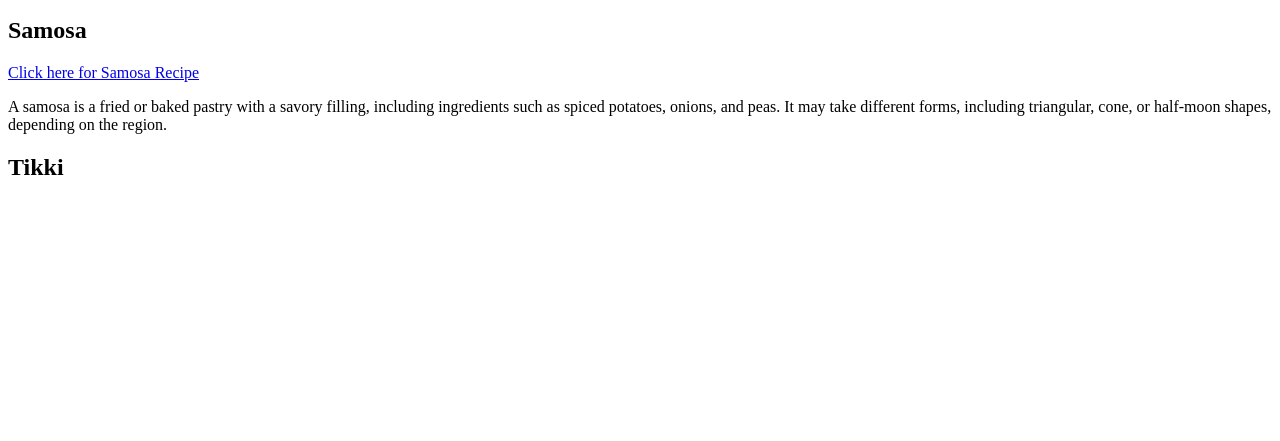
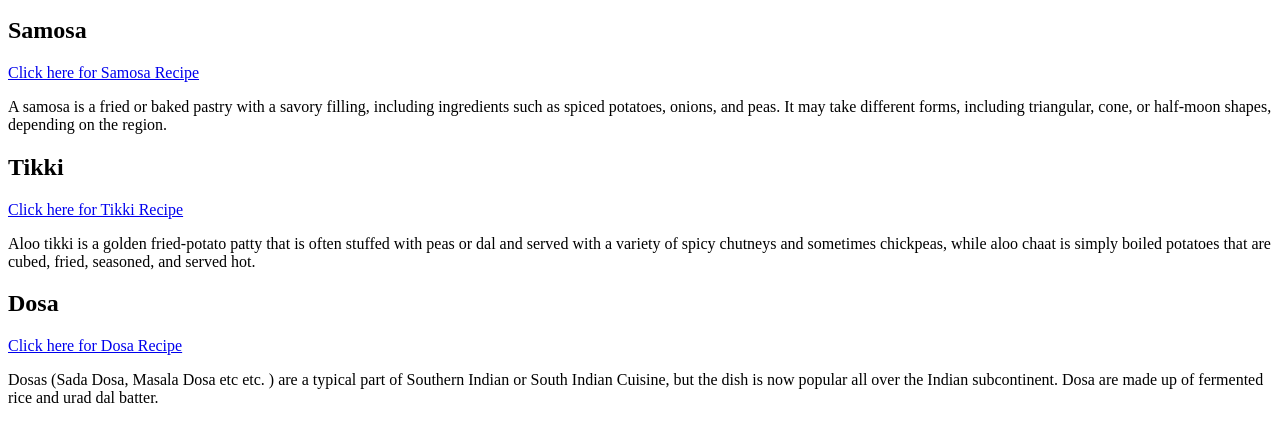
Before and after one commit to megumi30/Recipe-Book, a plain HTML site: page index.html in a window 1280 px wide. Shown: the part 101-542 px from the top of the page. Drawn offline with Linux system fonts and the light colour scheme.

Commit message:
Updated index for tikki and Dosa

```diff
--- a/index.html
+++ b/index.html
@@ -13,5 +13,11 @@
     <a href="./recipes/Samosa.html">Click here for Samosa Recipe</a>
     <p>A samosa is a fried or baked pastry with a savory filling, including ingredients such as spiced potatoes, onions, and peas. It may take different forms, including triangular, cone, or half-moon shapes, depending on the region.</p>
     <h2>Tikki</h2>
+    <a href="./recipes/Tikki.html">Click here for Tikki Recipe</a>
+    <p>Aloo tikki is a golden fried-potato patty that is often stuffed with peas or dal and served with a variety of spicy chutneys and sometimes chickpeas, while aloo chaat is simply boiled potatoes that are cubed, fried, seasoned, and served hot.</p>
+    <h2>Dosa</h2>
+    <a href="./recipes/Dosa.html">Click here for Dosa Recipe</a>
+    <p>Dosas (Sada Dosa, Masala Dosa etc etc. ) are a typical part of Southern Indian or South Indian Cuisine, but the dish is now popular all over the Indian subcontinent. Dosa are made up of fermented rice and urad dal batter.</p>
+
 </body>
 </html>
```
